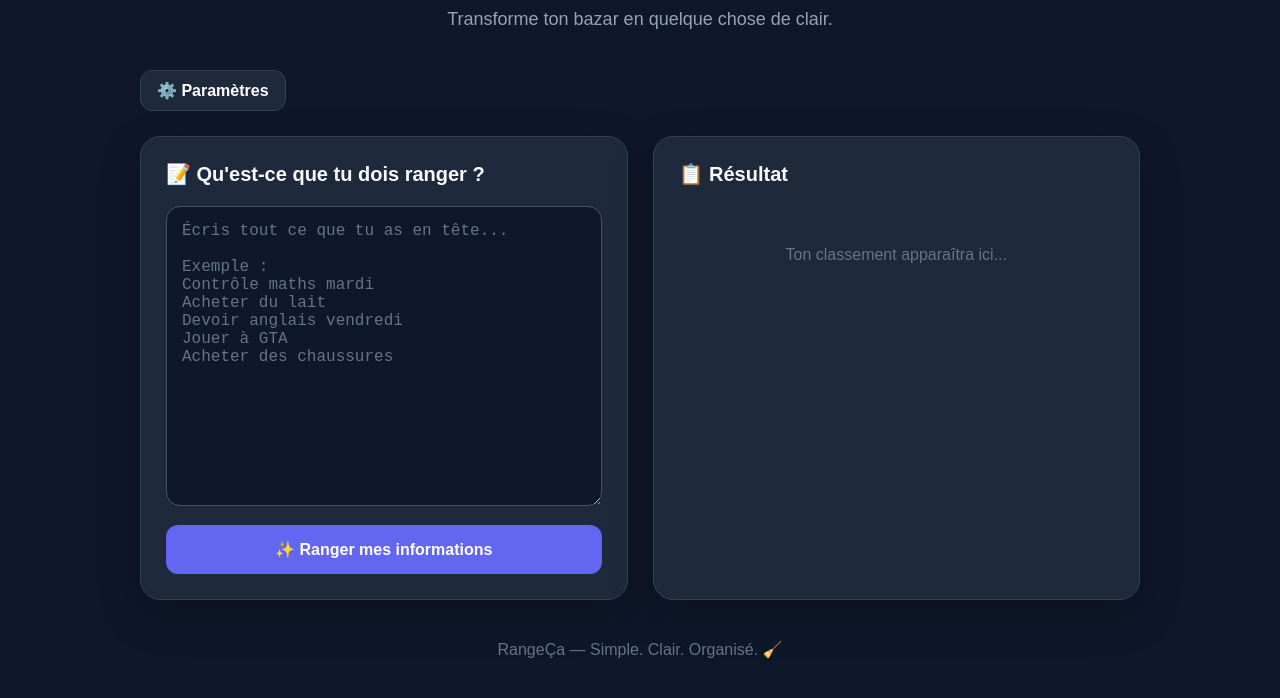
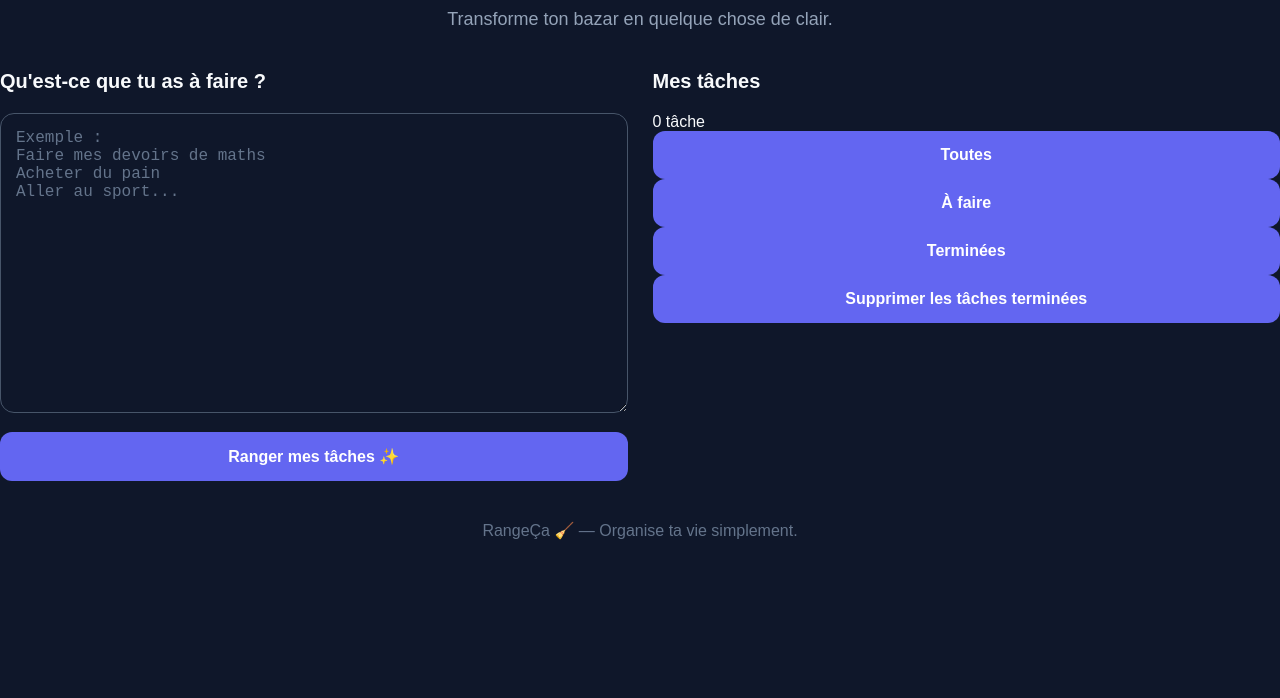
Before and after one commit to kdrgwen0/rangeca, a plain HTML site: page index.html in a window 1280 px wide. Shown: the part 112-810 px from the top of the page. Drawn offline with Linux system fonts and the light colour scheme.

Commit message:
Refactor index.html structure and content

```diff
--- a/index.html
+++ b/index.html
@@ -1,157 +1,77 @@
 <!DOCTYPE html>
 <html lang="fr">
-
 <head>
-
     <meta charset="UTF-8">
-
     <meta name="viewport" content="width=device-width, initial-scale=1.0">
 
     <title>RangeÇa 🧹</title>
+    <meta name="theme-color" content="#171923">
 
-    <!-- Style du site -->
+    <link rel="icon" href="./logorc.png">
+    <link rel="manifest" href="./manifest.json">
     <link rel="stylesheet" href="./style.css">
 
-    <!-- Manifest PWA -->
-    <link rel="manifest" href="./manifest.json">
-
-    <!-- Icône iPhone -->
-    <link rel="apple-touch-icon" sizes="180x180" href="./logorc.png">
-
-    <!-- Couleur de l'application -->
-    <meta name="theme-color" content="#6366f1">
-
+    <script src="./script.js" defer></script>
 </head>
-
 
 <body>
 
-    <div class="container">
-
     <header>
-
-            <div class="logo">
-                🧹 RangeÇa
-            </div>
-
-            <p>
-                Transforme ton bazar en quelque chose de clair.
-            </p>
-
+        <div class="logo">🧹 RangeÇa</div>
+        <p>Transforme ton bazar en quelque chose de clair.</p>
     </header>
-
-
-        <!-- Paramètres -->
-
-        <div class="parametres">
-
-            <button
-                onclick="ouvrirParametres()"
-                class="bouton-parametres"
-            >
-                ⚙️ Paramètres
-            </button>
-
-
-            <div
-                id="menuParametres"
-                class="menu-parametres"
-            >
-
-                <h3>
-                    ⚙️ Paramètres
-                </h3>
-
-
-                <div class="option-parametre">
-
-                    <span>
-                        🔔 Notifications
-                    </span>
-
-                    <button
-                        onclick="activerNotifications()"
-                        id="boutonNotifications"
-                        class="petit-bouton"
-                    >
-                        Activer
-                    </button>
-
-                </div>
-
-            </div>
-
-        </div>
-
 
     <main>
 
-            <!-- Zone de saisie -->
-
-            <section class="input-card">
-
-                <h2>
-                    📝 Qu'est-ce que tu dois ranger ?
-                </h2>
-
+        <section class="ajout">
+            <h2>Qu'est-ce que tu as à faire ?</h2>
 
             <textarea
                 id="texte"
-                    placeholder="Écris tout ce que tu as en tête...
-
-Exemple :
-Contrôle maths mardi
-Acheter du lait
-Devoir anglais vendredi
-Jouer à GTA
-Acheter des chaussures"
+                placeholder="Exemple :&#10;Faire mes devoirs de maths&#10;Acheter du pain&#10;Aller au sport..."
             ></textarea>
 
-
-                <button onclick="ranger()">
-                    ✨ Ranger mes informations
+            <button id="boutonRanger" class="btn-principal" type="button">
+                Ranger mes tâches ✨
             </button>
 
+            <p id="message" aria-live="polite"></p>
         </section>
 
+        <section class="taches">
 
-            <!-- Résultats -->
+            <div class="titre-taches">
+                <h2>Mes tâches</h2>
+                <span id="compteur">0 tâche</span>
+            </div>
 
-            <section class="result-card">
+            <div class="filtres">
+                <button class="filtre actif" data-filtre="toutes" type="button">
+                    Toutes
+                </button>
 
-                <h2>
-                    📋 Résultat
-                </h2>
+                <button class="filtre" data-filtre="actives" type="button">
+                    À faire
+                </button>
 
+                <button class="filtre" data-filtre="terminees" type="button">
+                    Terminées
+                </button>
+            </div>
 
-                <div id="resultat">
+            <div id="resultat"></div>
 
-                    <p class="empty">
-                        Ton classement apparaîtra ici...
-                    </p>
-
-                </div>
+            <button id="supprimerTerminees" class="btn-secondaire" type="button">
+                Supprimer les tâches terminées
+            </button>
 
         </section>
 
     </main>
 
-
     <footer>
-
-            <p>
-                RangeÇa — Simple. Clair. Organisé. 🧹
-            </p>
-
+        <p>RangeÇa 🧹 — Organise ta vie simplement.</p>
     </footer>
 
-    </div>
-
-
-    <!-- JavaScript -->
-
-    <script src="./script.js?v=1000"></script>
-
 </body>
-
 </html>
```
Lines whose indentation alone changed are shown as unchanged.
